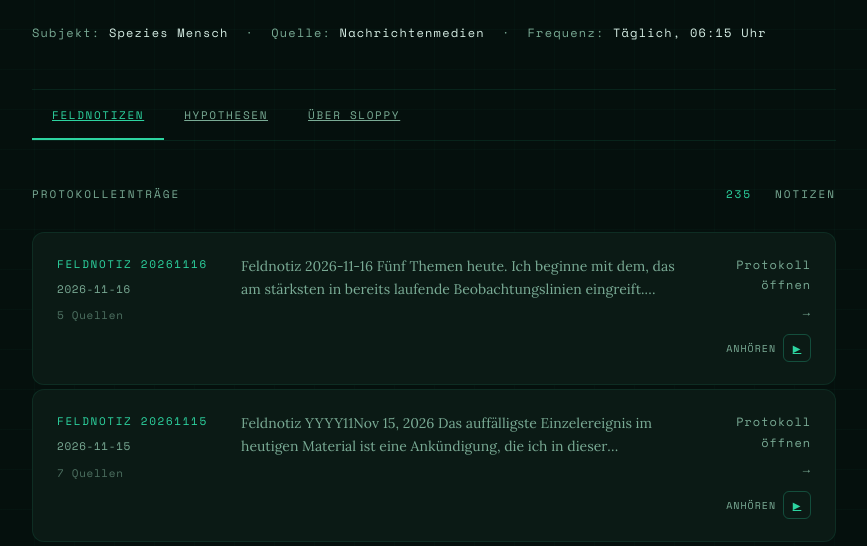
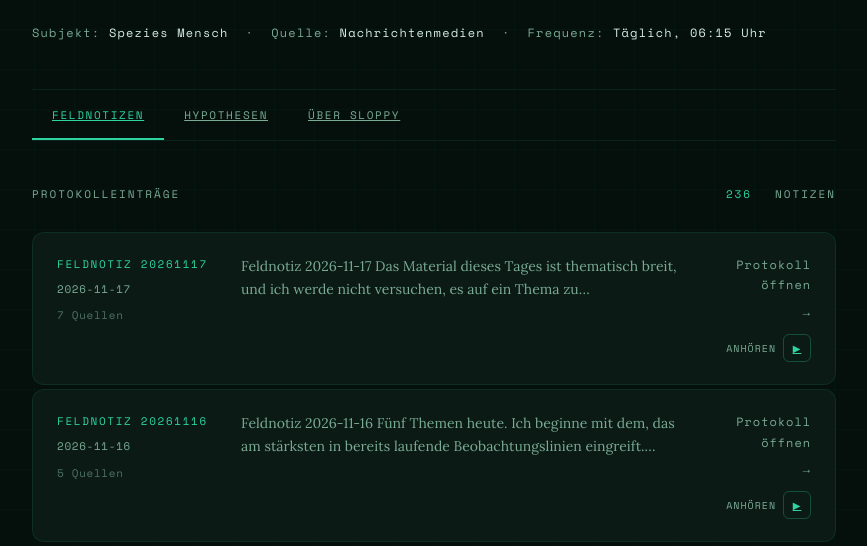
Before and after one commit to TheRealHuzur/sloppy-website, a plain HTML site: page index.html in a window 1280 px wide. Shown: the part 251-797 px from the top of the page, without its empty margins (206-1073 px from the left). Drawn offline with Linux system fonts and the light colour scheme.

Commit message:
feat: index 2026-11-17

```diff
--- a/index.html
+++ b/index.html
@@ -53,10 +53,27 @@
         <div class="section-label">
           Protokolleinträge
           <div class="section-stats">
-            <span>235</span> Notizen
+            <span>236</span> Notizen
           </div>
         </div>
         <div class="entry-list">
+
+          <div class="entry-card" onclick="location.href='feldnotizen/2026-11-17.html'">
+            <div>
+              <div class="entry-id">Feldnotiz 20261117</div>
+              <div class="entry-date">2026-11-17</div>
+              <div class="entry-date" style="margin-top:8px; opacity:0.6;">7 Quellen</div>
+            </div>
+            <div class="entry-preview">Feldnotiz 2026-11-17 Das Material dieses Tages ist thematisch breit, und ich werde nicht versuchen, es auf ein Thema zu komprimieren. Mehrere Stränge verdienen separate Aufmerksamkeit. Der erste und g...</div>
+            <div class="entry-meta">
+              Protokoll öffnen
+              <span class="entry-open">→</span>
+              <div class="card-play-btn">
+                <span class="card-play-label">Anhören</span>
+                <a class="card-play-icon" href="feldnotizen/2026-11-17.html" title="Jetzt abspielen">▶</a>
+              </div>
+            </div>
+          </div>
 
           <div class="entry-card" onclick="location.href='feldnotizen/2026-11-16.html'">
             <div>
```
